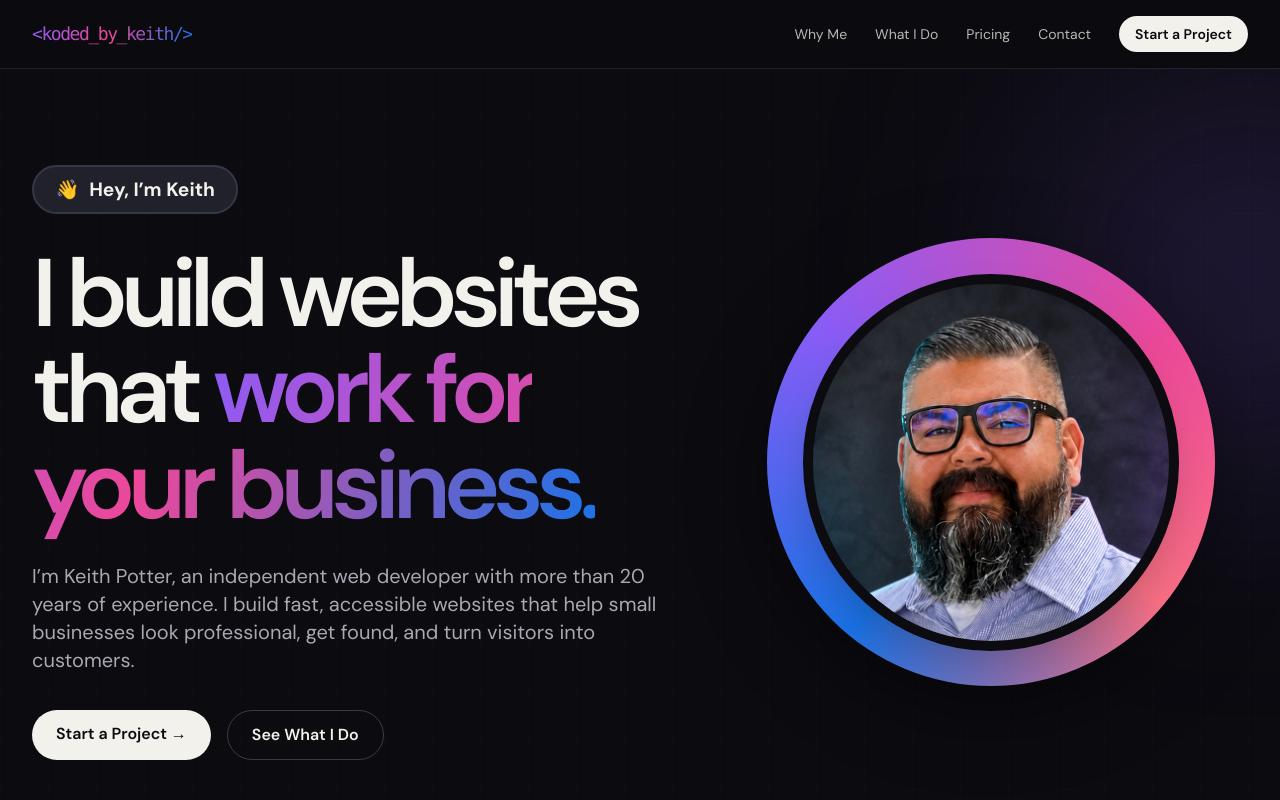
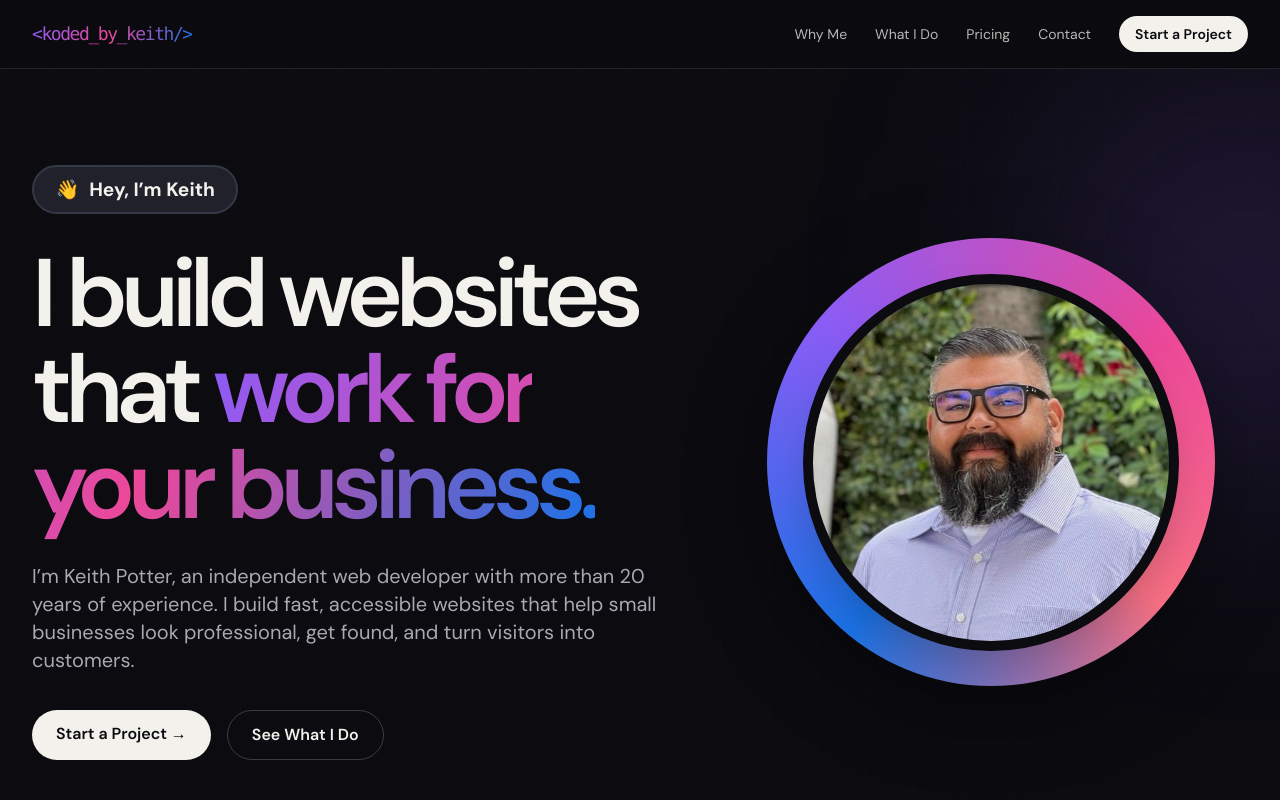
Before and after one commit to keithpotter21/koded_by_keith, a Nuxt app: page / in a window 1280 px wide. Shown: the top 800 px of the page. Built offline with nearby package versions, Linux system fonts and the light colour scheme.

Commit message:
feat: use original headshot portrait

```diff
--- a/content/site.ts
+++ b/content/site.ts
@@ -6,7 +6,7 @@ export const site = {
   email: 'hello@keithpotter.net',
   title: 'Koded by Keith | Web Development for Small Businesses',
   description: 'Koded by Keith builds fast, accessible websites for small businesses with SEO, AI search optimization, Google Business Profile support and ongoing website management.',
-  portrait: { src: '/images/keith-potter-headshot.png', alt: 'Keith Potter, independent web developer and founder of Koded by Keith.' },
+  portrait: { src: '/images/keith-potter-headshot-original.jpeg', alt: 'Keith Potter, independent web developer and founder of Koded by Keith.' },
 }
 
 export const navigation: NavItem[] = [
```
Also changed, not shown: public/images/keith-potter-headshot-original.jpeg (added).
